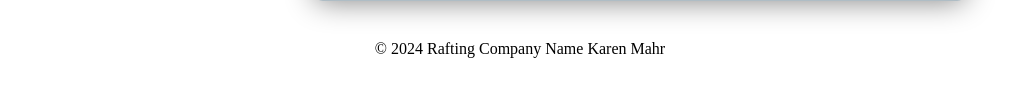
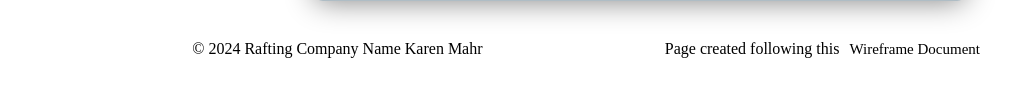
Before and after one commit to karenmahr/wdd130, a plain HTML site: page wwr/contact.html in a window 1280 px wide. Shown: the part 1816-1916 px from the top of the page, 0-1026 px from the left. Drawn offline with Linux system fonts and the light colour scheme.

Commit message:
contact us update

```diff
--- a/wwr/contact.html
+++ b/wwr/contact.html
@@ -94,6 +94,9 @@
             <div class="copyright">
                  <p> © 2024 Rafting Company Name Karen Mahr</p>
             </div>
+            <div class="wireframe-container">
+                <p>Page created following this<a href="https://app.moqups.com/p8uVF0bQ8IRMTQhLdS5FRExOSQImsf4i/view/page/ad64222d5" target="_blank">Wireframe Document</a></p>
+            </div>
             <nav class="sociallinks">
             <a href="https://facebook.com">
                 <img src="images/fblogo.webp" alt="Facebook">
--- a/wwr/styles/rafting.css
+++ b/wwr/styles/rafting.css
@@ -287,6 +287,12 @@ input[type="checkbox"] {
     margin:0.5rem 0;
 }
 
+.wireframe-container a {
+    text-decoration: none;
+    color:black;
+    font-size:15px;
+}
+
 /*trip page*/
 a {
     text-decoration: none;
```
